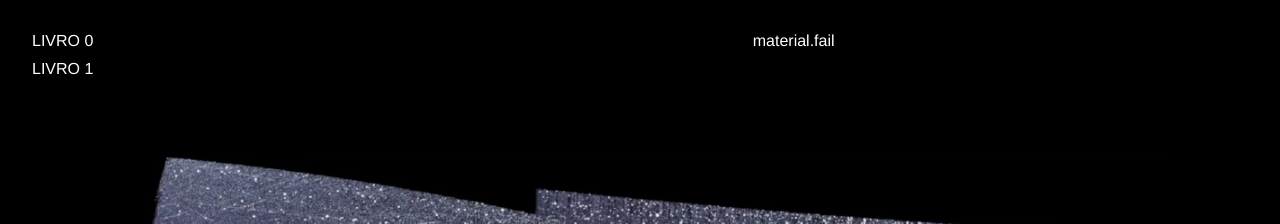
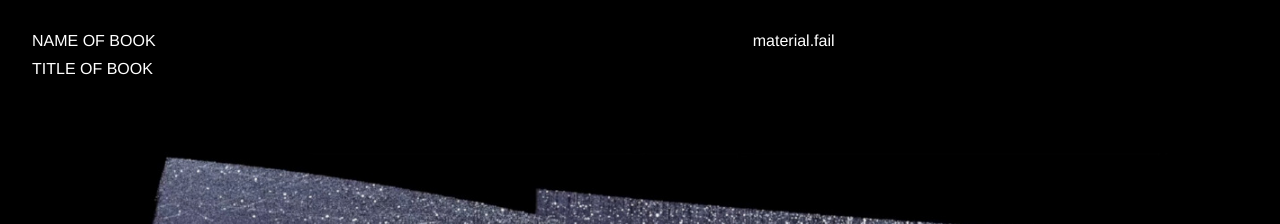
Before and after one commit to material-fail/material.fail, a Jekyll site: the page built from _pages/aurora.md, in a window 1280 px wide. Shown: the top 224 px of the page. Built offline with Jekyll 4.4.1, drawn with Linux system fonts in a browser that asks for light colours; nearby versions of some CDN libraries.

Commit message:
proposal for book+title organization

```diff
--- a/_layouts/home.html
+++ b/_layouts/home.html
@@ -16,8 +16,9 @@
           {% elsif page.title == "404" %}
             <div class="_404-text">404</div>
           {% else %}
-            <div class="list-item"><a href="">LIVRO 0</a></div>
-            <div class="list-item"><a href="">LIVRO 1</a></div>
+            {% for book in page.books %}
+              <div class="list-item"><a href="{{ book.link }}" target="_blank">{{ book.title }}</a></div>
+            {% endfor %}
           {% endif %}
 
           {% unless page.title == "material.fail" %}
--- a/_pages/aurora.md
+++ b/_pages/aurora.md
@@ -5,4 +5,9 @@ about-es: 'Edições Aurora fue fundada en 2013 y terminó sus actividades en 20
 about-pt: 'Edições Aurora foi fundada em 2013 e encerrou suas atividades em 2018.<br><br>Gerida por Júlia Ayerbe, Laura Daviña e Marina Marchesan, a editora trazia para o campo editorial produções visuais e escritas sobre arte e política numa perspectiva expandida.'
 site: http://edicoesaurora.com
 email: contato@edicoesaurora.com
+books:
+  - title: NAME OF BOOK
+    link: https://hahaha.com/book0.pdf
+  - title: TITLE OF BOOK
+    link: https://hahaha.com/book2.pdf
 ---
```
